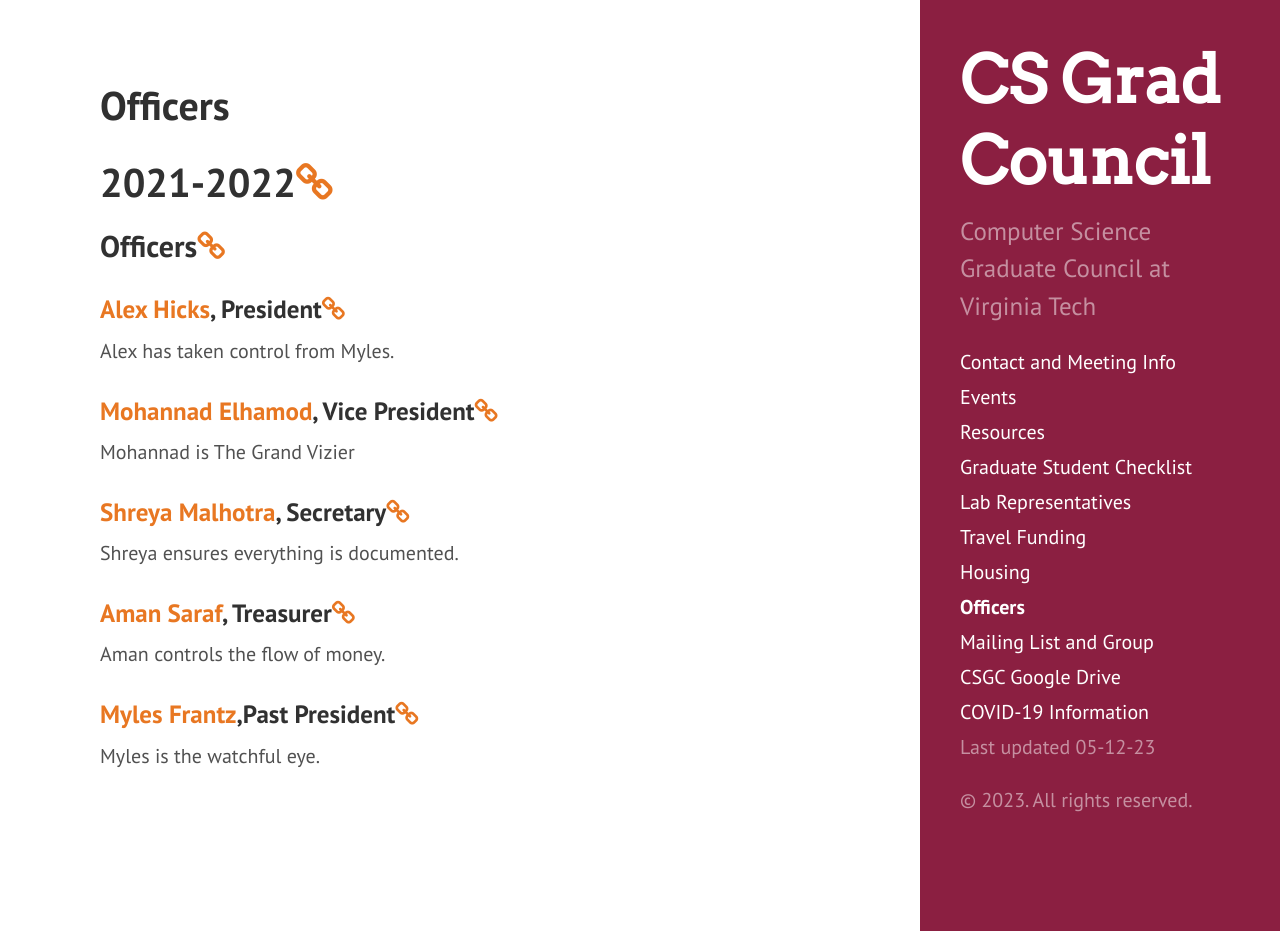
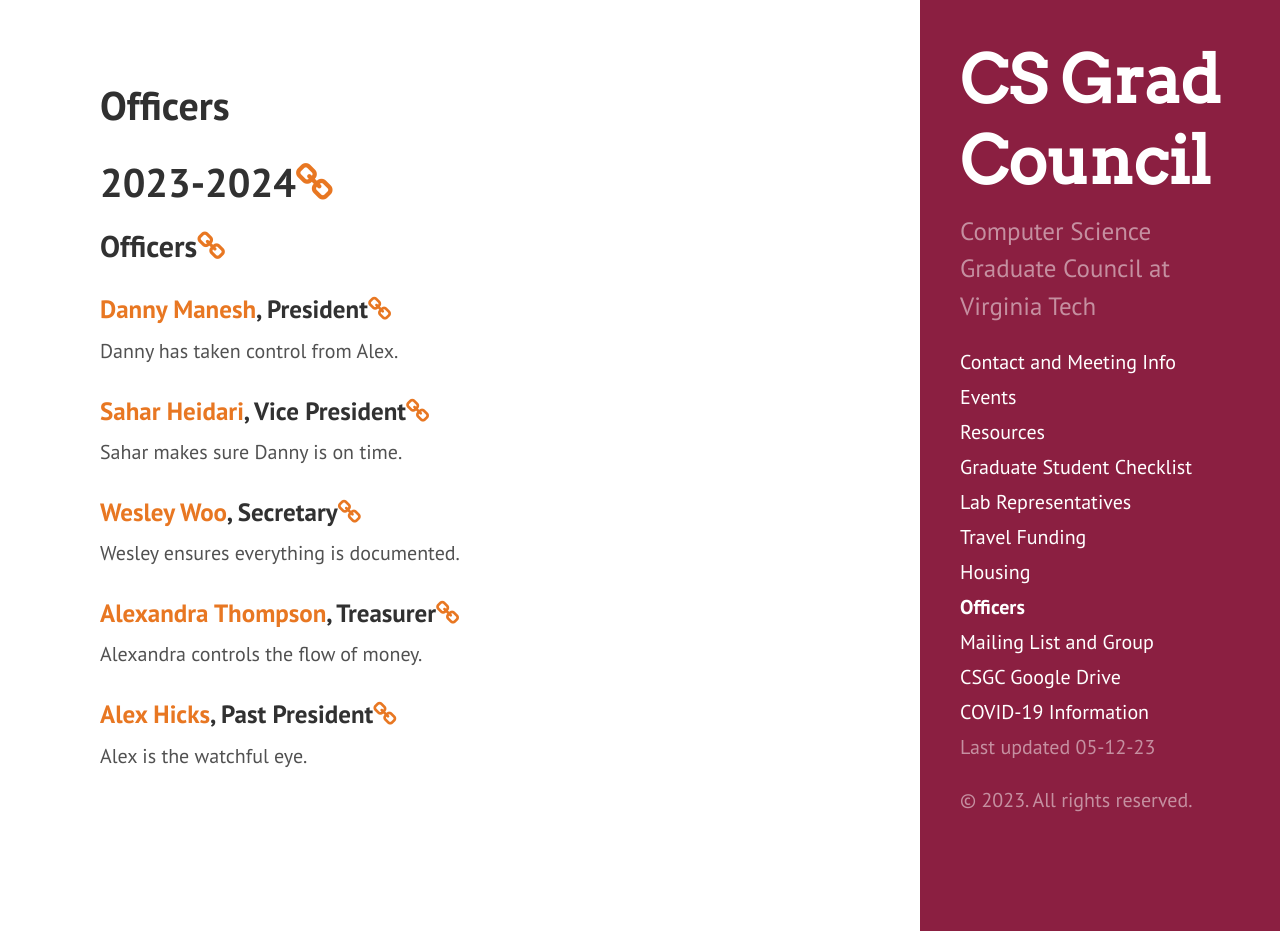
Before and after one commit to CSGraduateCouncil-VirginiaTech/csgc-website, a Jekyll site: the page built from officers.md, in a window 1280 px wide and 931 px high. Built offline with Jekyll 4.4.1, drawn with Linux system fonts in a browser that asks for light colours.

Commit message:
Update officers.md (#222)

```diff
--- a/officers.md
+++ b/officers.md
@@ -4,27 +4,27 @@
 permalink: /officers/
 ---
 
-# <a name="2021-2022"></a>2021-2022<a href="#2021-2022"><i class="fa fa-link" aria-hidden="true"></i></a>
+# <a name="2023-2024"></a>2023-2024<a href="#2023-2024"><i class="fa fa-link" aria-hidden="true"></i></a>
 
 ## <a name="Officers"></a>Officers<a href="#Officers"><i class="fa fa-link" aria-hidden="true"></i></a>
 
 
-### <a name="Alex">[Alex Hicks](https://awhicks.github.io), President<a href="#Alex"><i class="fa fa-link" aria-hidden="true"></i></a>
+### <a name="Danny">[Danny Manesh](https://maneshd.github.io/), President<a href="#Danny"><i class="fa fa-link" aria-hidden="true"></i></a>
 
-Alex has taken control from Myles.
+Danny has taken control from Alex.
 
-###  <a name="Mohannad">[Mohannad Elhamod](https://wordpress.cs.vt.edu/elhamod/), Vice President<a href="#Mohannad"><i class="fa fa-link" aria-hidden="true"></i></a>
+###  <a name="Sahar">[Sahar Heidari](https://www.linkedin.com/in/sahar-heidari-565b9883/), Vice President<a href="#Sahar"><i class="fa fa-link" aria-hidden="true"></i></a>
 
-Mohannad is The Grand Vizier
+Sahar makes sure Danny is on time.
 
-### <a name="Shreya">[Shreya Malhotra](https://sites.google.com/vt.edu/shreyamalhotra/home), Secretary<a href="#Shreya"><i class="fa fa-link" aria-hidden="true"></i></a>
+### <a name="Wesley">[Wesley Woo](https://wesmwoo.github.io), Secretary<a href="#Wesley"><i class="fa fa-link" aria-hidden="true"></i></a>
 
-Shreya ensures everything is documented.
+Wesley ensures everything is documented.
 
-### <a name="Joshua">[Aman Saraf](https://www.linkedin.com/in/amsrf/), Treasurer<a href="#Aman"><i class="fa fa-link" aria-hidden="true"></i></a>
+### <a name="Alexandra">[Alexandra Thompson](https://jenalexthompson.com), Treasurer<a href="#Alexandra"><i class="fa fa-link" aria-hidden="true"></i></a>
 
-Aman controls the flow of money.
+Alexandra controls the flow of money.
 
-###  <a name="Myles">[Myles Frantz](https://franceme.github.io),Past President<a href="#Myles"><i class="fa fa-link" aria-hidden="true"></i></a>
+###  <a name="Alex">[Alex Hicks](https://awhicks.github.io), Past President<a href="#Alex"><i class="fa fa-link" aria-hidden="true"></i></a>
 
-Myles is the watchful eye.
+Alex is the watchful eye.
```
